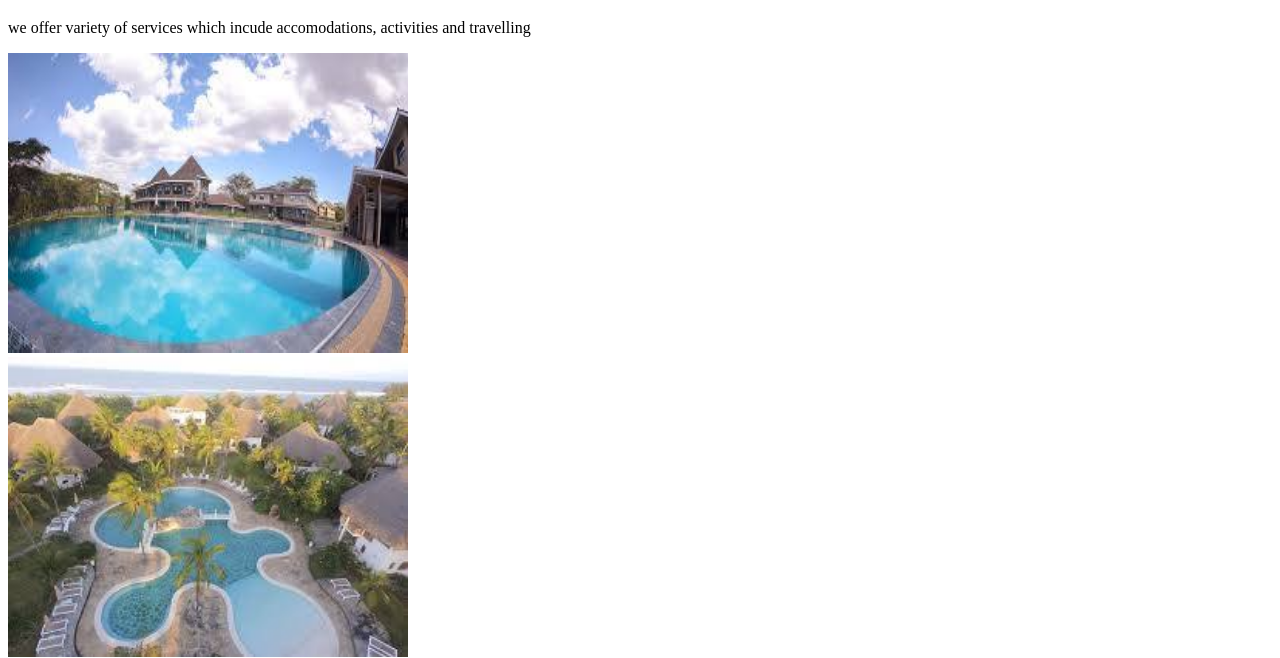
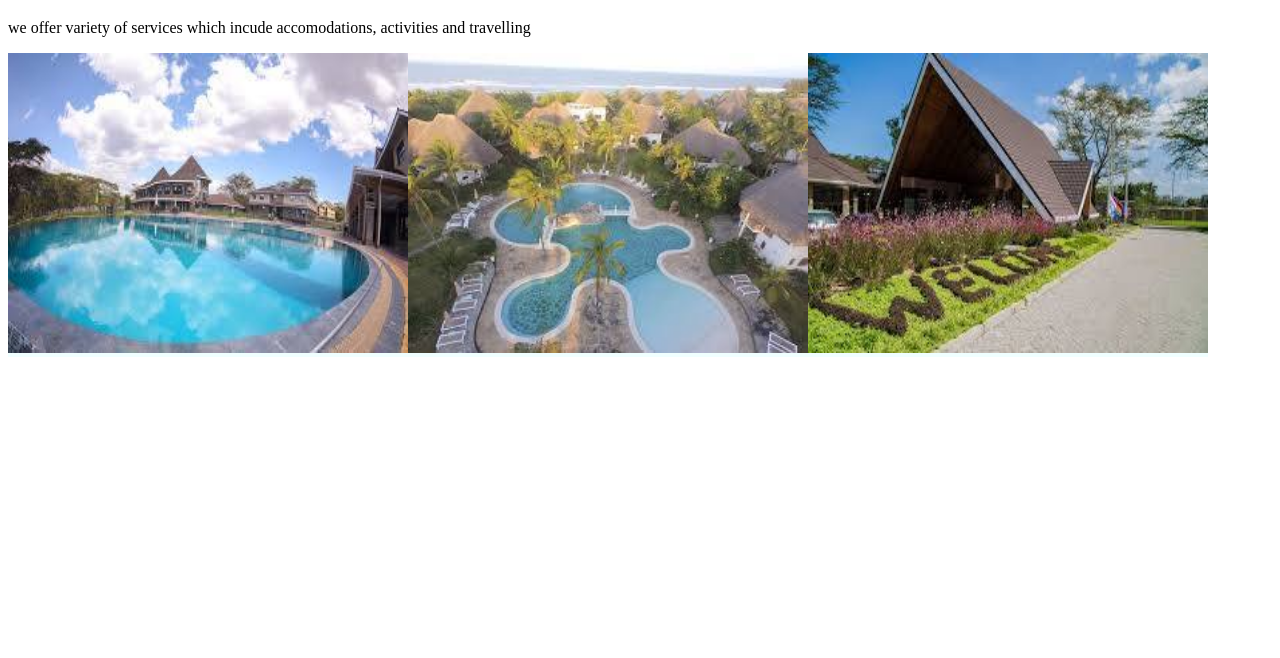
Before and after one commit to collins-kipkoech/resort-website, a plain HTML site: page index.html in a window 1280 px wide. Shown: the part 87-745 px from the top of the page. Drawn offline with Linux system fonts and the light colour scheme.

Commit message:
styling with color attribute

```diff
--- a/css/styles.css
+++ b/css/styles.css
@@ -4,4 +4,6 @@
 }
 .column{
     float: left;
+    background-color: azure;
+    color: blue;
 }
--- a/index.html
+++ b/index.html
@@ -3,6 +3,7 @@
 <head>
     <meta charset="UTF-8">
     <meta name="viewport" content="width=device-width, initial-scale=1.0">
+    <link rel="stylesheet" type="text/css" href="css/styles.css">
     <title>Resort</title>
 </head>
 <body>
```
